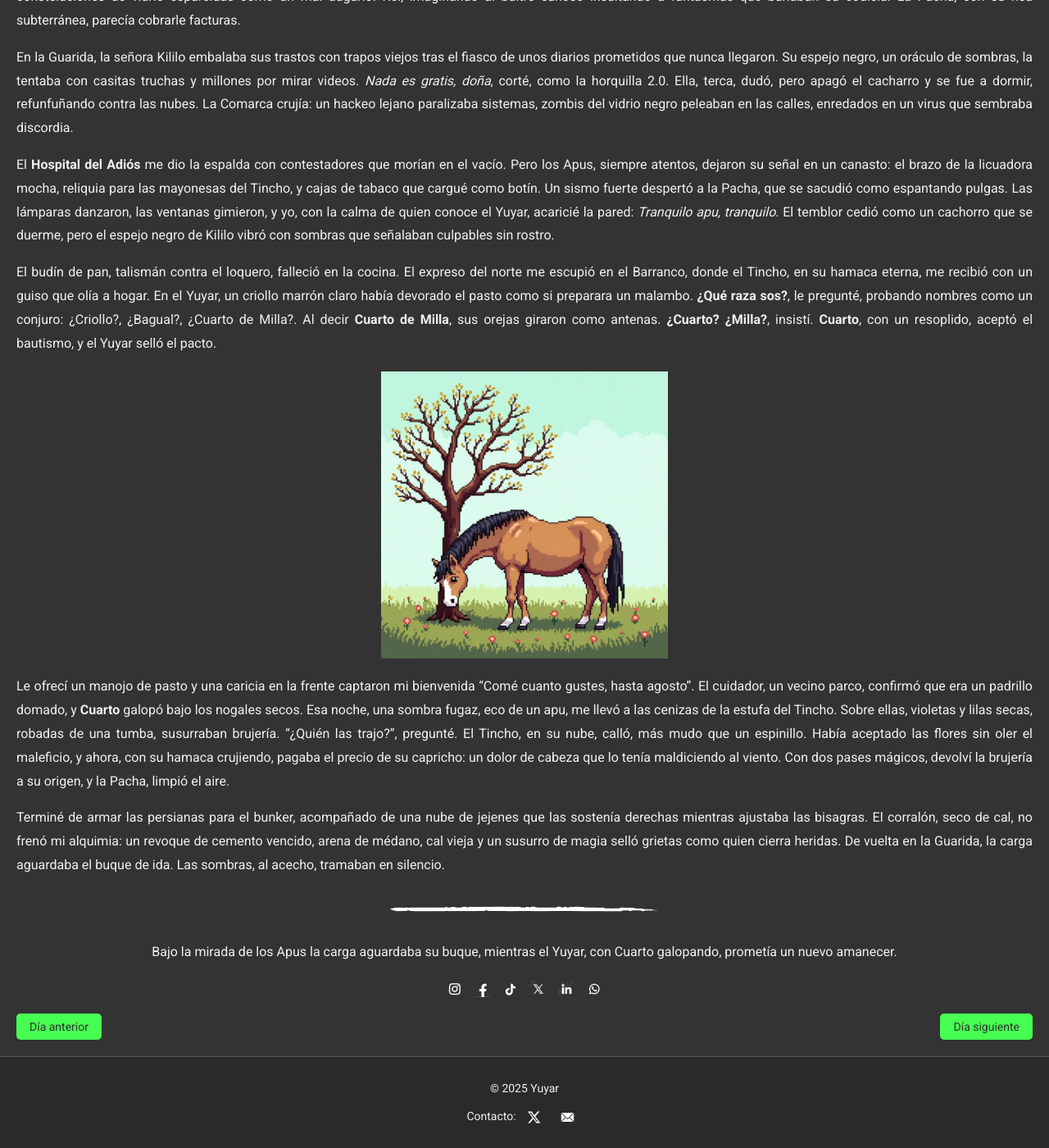
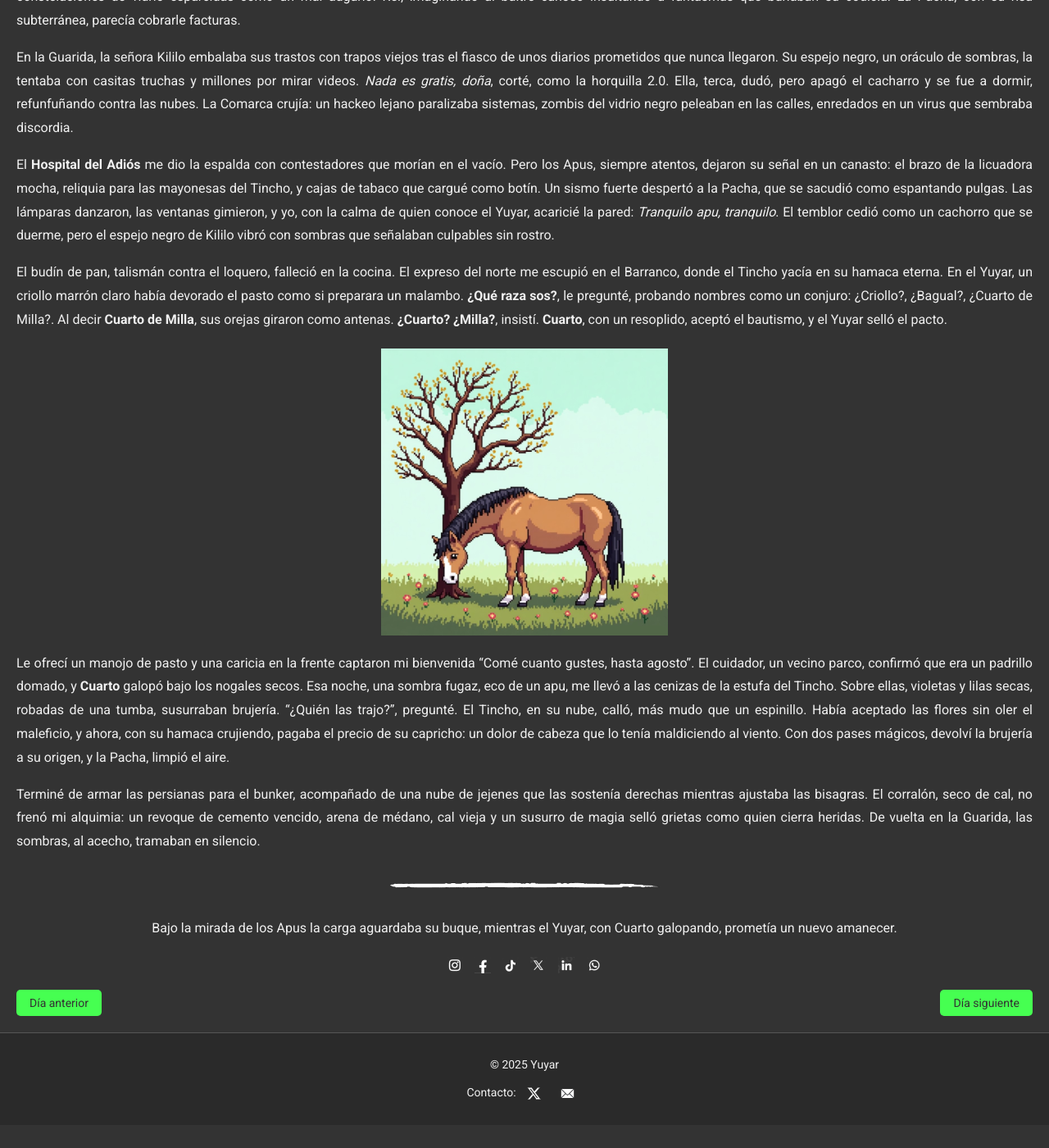
Before and after one commit to mesquele/paqocuaternion.github.io, a Jekyll site: the page built from _posts/2025-03-06-Día-12-Cenizas-Ordenadas.md, in a window 1280 px wide and 1400 px high, scrolled down 353 px. Shown: the whole window at 82% size. Built offline with Jekyll 4.4.1, drawn with Linux system fonts in a browser that asks for light colours; after the commit the page ends 1725 px from its top, so only the background shows below that.

Commit message:
Post Día 13 - Oscuridad Radiante

```diff
--- a/_posts/2025-03-06-Día-12-Cenizas-Ordenadas.md
+++ b/_posts/2025-03-06-Día-12-Cenizas-Ordenadas.md
@@ -18,14 +18,14 @@
 El **Hospital del Adiós** me dio la espalda con contestadores que morían en el vacío. Pero los Apus, siempre atentos, dejaron su señal en un canasto: el brazo de la licuadora mocha, reliquia para las mayonesas del Tincho, y cajas de tabaco que cargué como botín. Un sismo fuerte despertó a la Pacha, que se sacudió como espantando pulgas. Las lámparas danzaron, las ventanas gimieron, y yo, con la calma de quien conoce el Yuyar, acaricié la pared: _Tranquilo apu, tranquilo_. El temblor cedió como un cachorro que se duerme, pero el espejo negro de Kililo vibró con sombras que señalaban culpables sin rostro.
 <br>
 
-El budín de pan, talismán contra el loquero, falleció en la cocina. El expreso del norte me escupió en el Barranco, donde el Tincho, en su hamaca eterna, me recibió con un guiso que olía a hogar. En el Yuyar, un criollo marrón claro había devorado el pasto como si preparara un malambo. **¿Qué raza sos?**, le pregunté, probando nombres como un conjuro: ¿Criollo?, ¿Bagual?, ¿Cuarto de Milla?. Al decir **Cuarto de Milla**, sus orejas giraron como antenas. **¿Cuarto? ¿Milla?**, insistí. **Cuarto**, con un resoplido, aceptó el bautismo, y el Yuyar selló el pacto.
+El budín de pan, talismán contra el loquero, falleció en la cocina. El expreso del norte me escupió en el Barranco, donde el Tincho yacía en su hamaca eterna. En el Yuyar, un criollo marrón claro había devorado el pasto como si preparara un malambo. **¿Qué raza sos?**, le pregunté, probando nombres como un conjuro: ¿Criollo?, ¿Bagual?, ¿Cuarto de Milla?. Al decir **Cuarto de Milla**, sus orejas giraron como antenas. **¿Cuarto? ¿Milla?**, insistí. **Cuarto**, con un resoplido, aceptó el bautismo, y el Yuyar selló el pacto.
 
 <img src="/assets/images/cuarto.png" alt="Cuarto pastando" style="display: block; margin: 20px auto;">
 
 Le ofrecí un manojo de pasto y una caricia en la frente captaron mi bienvenida “Comé cuanto gustes, hasta agosto”. El cuidador, un vecino parco, confirmó que era un padrillo domado, y **Cuarto** galopó bajo los nogales secos. Esa noche, una sombra fugaz, eco de un apu, me llevó a las cenizas de la estufa del Tincho. Sobre ellas, violetas y lilas secas, robadas de una tumba, susurraban brujería. “¿Quién las trajo?”, pregunté. El Tincho, en su nube, calló, más mudo que un espinillo. Había aceptado las flores sin oler el maleficio, y ahora, con su hamaca crujiendo, pagaba el precio de su capricho: un dolor de cabeza que lo tenía maldiciendo al viento. Con dos pases mágicos, devolví la brujería a su origen, y la Pacha, limpió el aire.
 <br>
 
-Terminé de armar las persianas para el bunker, acompañado de una nube de jejenes que las sostenía derechas mientras ajustaba las bisagras. El corralón, seco de cal, no frenó mi alquimia: un revoque de cemento vencido, arena de médano, cal vieja y un susurro de magia selló grietas como quien cierra heridas. De vuelta en la Guarida, la carga aguardaba el buque de ida. Las sombras, al acecho, tramaban en silencio.
+Terminé de armar las persianas para el bunker, acompañado de una nube de jejenes que las sostenía derechas mientras ajustaba las bisagras. El corralón, seco de cal, no frenó mi alquimia: un revoque de cemento vencido, arena de médano, cal vieja y un susurro de magia selló grietas como quien cierra heridas. De vuelta en la Guarida, las sombras, al acecho, tramaban en silencio.
 
 <img src="/assets/images/separador.png" alt="Separador" style="display: block; margin: 20px auto;">
 
```
Also changed, not shown: _posts/2025-03-07-Día-13-Oscuridad-Radiante.md (added, +37 -0 lines), _posts/2025-03-08-Día-14-En-Desarrollo.md (renamed from _posts/2025-03-07-Día-13-En-Desarrollo.md, +2 -2 lines), assets/images/burger.png (added).
